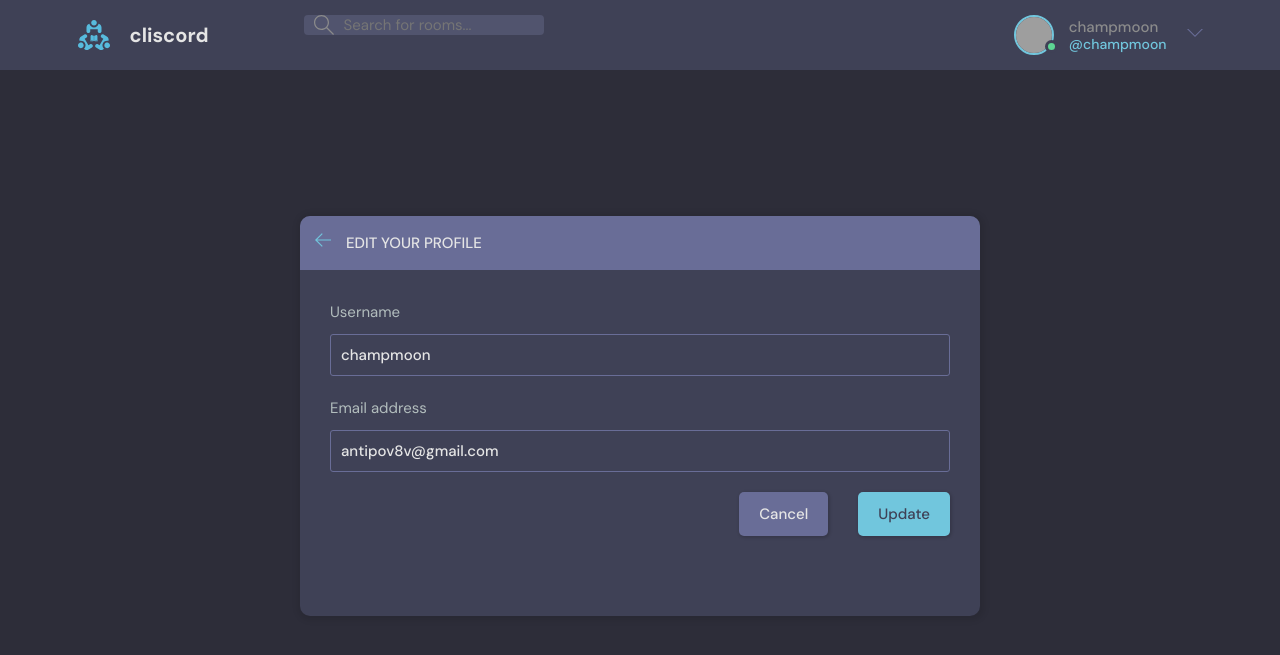
After one commit to CHAMPMOON/cliscord, a Django app: page /update-user/ in a window 1280 px wide. The commit adds this page. Shown: the top 655 px of the page. Run offline with Django 4.2, Linux system fonts and the light colour scheme; a user stored in the database is signed in; grey boxes are pictures that could not be loaded.

Commit message:
create profile settings and add some fix

```diff
--- a/base/forms.py
+++ b/base/forms.py
@@ -1,5 +1,6 @@
 from django.forms import ModelForm
 from .models import Room
+from django.contrib.auth.models import User
 
 
 class RoomForm(ModelForm):
@@ -7,3 +8,9 @@ class RoomForm(ModelForm):
         model = Room
         fields = "__all__"
         exclude = ['host', 'participants']
+
+
+class UserForm(ModelForm):
+    class Meta:
+        model = User
+        fields = ['username', 'email']
--- a/base/templates/base/profile.html
+++ b/base/templates/base/profile.html
@@ -18,7 +18,9 @@
         <div class="profile__info">
           <h3>{{user.username}}</h3>
           <p>@{{user.username}}</p>
-          <a href="edit-user.html" class="btn btn--main btn--pill">Edit Profile</a>
+          {% if request.user == user %}
+          <a href="{% url 'update-user' %}" class="btn btn--main btn--pill">Edit Profile</a>
+          {% endif %}
         </div>
         <div class="profile__about">
           <h3>About</h3>
--- a/base/templates/base/room.html
+++ b/base/templates/base/room.html
@@ -116,7 +116,9 @@
           </div>
         </div>
         <div class="room__message">
-          <form action="#"><input name="" placeholder="Write your message here..." /></form>
+          <form action="" method="POST">
+            {% csrf_token %}
+            <input name="body" placeholder="Write your message here..." /></form>
         </div>
       </div>
       <!-- Room End -->
--- /dev/null
+++ b/base/templates/base/update_user.html
@@ -0,0 +1,42 @@
+{% extends 'main.html'%}
+
+{% block content %}
+<main class="update-account layout">
+    <div class="container">
+        <div class="layout__box">
+            <div class="layout__boxHeader">
+                <div class="layout__boxTitle">
+                    <a href="{% url 'home' %}">
+                        <svg version="1.1" xmlns="http://www.w3.org/2000/svg" width="32" height="32"
+                            viewBox="0 0 32 32">
+                            <title>arrow-left</title>
+                            <path
+                                d="M13.723 2.286l-13.723 13.714 13.719 13.714 1.616-1.611-10.96-10.96h27.625v-2.286h-27.625l10.965-10.965-1.616-1.607z">
+                            </path>
+                        </svg>
+                    </a>
+                    <h3>Edit your profile</h3>
+                </div>
+            </div>
+            <div class="layout__body">
+                <form class="form" action="" method="POST">
+                  {% csrf_token %}
+
+                  {% for field  in  form %}
+                  <div class="form__group">
+                      <label for="profile_pic">{{field.label}}</label>
+                      {{field}}
+                  </div>
+                  {% endfor %}
+
+                  <div class="form__action">
+                      <a class="btn btn--dark" href="index.html">Cancel</a>
+                      <button class="btn btn--main" type="submit">Update</button>
+                  </div>
+                </form>
+            </div>
+        </div>
+    </div>
+  </div>
+</main>
+{% endblock %}
--- a/base/urls.py
+++ b/base/urls.py
@@ -14,5 +14,8 @@ urlpatterns = [
     path('create-room/', views.create_room, name='create-room'),
     path('update-room/<str:pk>/', views.update_room, name='update-room'),
     path('delete-room/<str:pk>/', views.delete_room, name='delete-room'),
-    path('delete-message/<str:pk>/', views.delete_message, name='delete-message')
+    path('delete-message/<str:pk>/', views.delete_message, name='delete-message'),
+
+    path('update-user/', views.update_user, name='update-user')
+
 ]
--- a/base/views.py
+++ b/base/views.py
@@ -7,7 +7,7 @@ from django.contrib.auth import authenticate, login, logout
 from django.contrib import messages
 from django.contrib.auth.forms import UserCreationForm
 from .models import Room, Topic, Message
-from .forms import RoomForm
+from .forms import RoomForm, UserForm
 
 
 def login_page(request):
@@ -190,3 +190,17 @@ def delete_message(request, pk):
         return redirect('room', pk=message.room.id)
 
     return render(request, 'base/delete.html', {'obj': message})
+
+
+@login_required(login_url='login')
+def update_user(request):
+    user = request.user
+    form = UserForm(instance=user)
+
+    if request.method == 'POST':
+        form = UserForm(request.POST, instance=user)
+        if form.is_valid():
+            form.save()
+            return redirect('user-profile', pk=user.id)
+
+    return render(request, 'base/update_user.html', {'form': form})
--- a/templates/navbar.html
+++ b/templates/navbar.html
@@ -22,7 +22,7 @@
         {% if request.user.is_authenticated %}
 
         <div class="header__user">
-          <a href="profile.html">
+          <a href="{% url 'update-user'  %}">
             <div class="avatar avatar--medium active">
               <img src="https://randomuser.me/api/portraits/men/37.jpg" />
             </div>
@@ -45,7 +45,7 @@
         {% endif %}
 
         <div class="dropdown-menu">
-          <a href="settings.html" class="dropdown-link"
+          <a href="{% url 'update-user'  %}" class="dropdown-link"
             ><svg version="1.1" xmlns="http://www.w3.org/2000/svg" width="32" height="32" viewBox="0 0 32 32">
               <title>tools</title>
               <path
```
